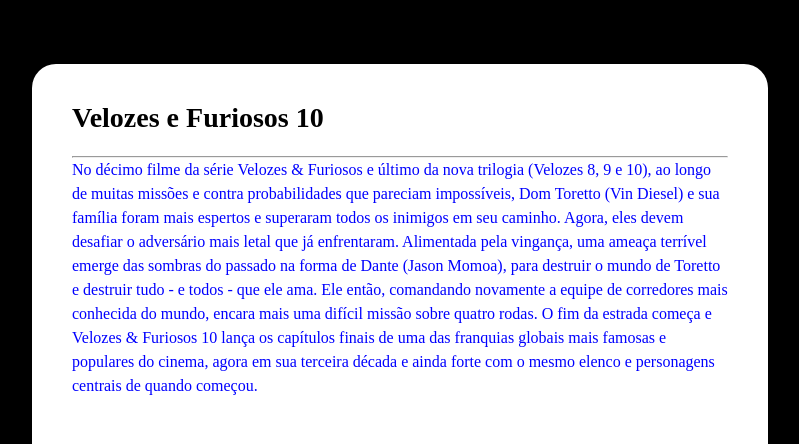
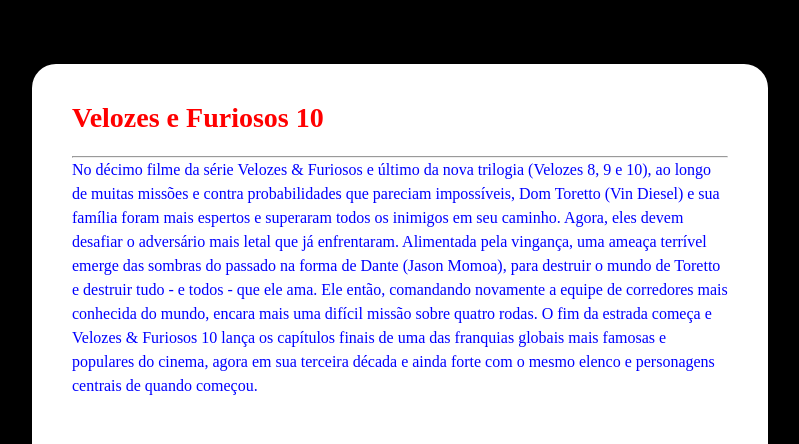
Before and after one commit to tiagosilvamaia11b/filme-velozes-e-furiosos, a plain HTML site: page index.html in a window 1280 px wide. Shown: the top 444 px of the page, without its empty margins (240-1039 px from the left). Drawn offline with Linux system fonts and the light colour scheme.

Commit message:
id tema1

```diff
--- a/index.html
+++ b/index.html
@@ -9,7 +9,7 @@
 <body>
     <div>
 
-        <h2>Velozes e Furiosos 10</h2>
+        <h2 id="tema1">Velozes e Furiosos 10</h2>
         <hr>
         <p id="paragrafo">No décimo filme da série Velozes & Furiosos e último da nova trilogia (Velozes 8, 9 e 10), ao longo de muitas missões e contra probabilidades que pareciam impossíveis, Dom Toretto (Vin Diesel) e sua família foram mais espertos e superaram todos os inimigos em seu caminho. Agora, eles devem desafiar o adversário mais letal que já enfrentaram. Alimentada pela vingança, uma ameaça terrível emerge das sombras do passado na forma de Dante (Jason Momoa), para destruir o mundo de Toretto e destruir tudo - e todos - que ele ama. Ele então, comandando novamente a equipe de corredores mais conhecida do mundo, encara mais uma difícil missão sobre quatro rodas. O fim da estrada começa e Velozes & Furiosos 10 lança os capítulos finais de uma das franquias globais mais famosas e populares do cinema, agora em sua terceira década e ainda forte com o mesmo elenco e personagens centrais de quando começou.</p> <br>
         <a href="https://www.adorocinema.com/filmes/filme-242871/" target="_blank">veja mais sobre</a> <br>
--- a/style.css
+++ b/style.css
@@ -54,3 +54,7 @@ h2 {
 #paragrafo {
     color: blue;
 }
+
+#tema1 {
+color: red;
+}
```
